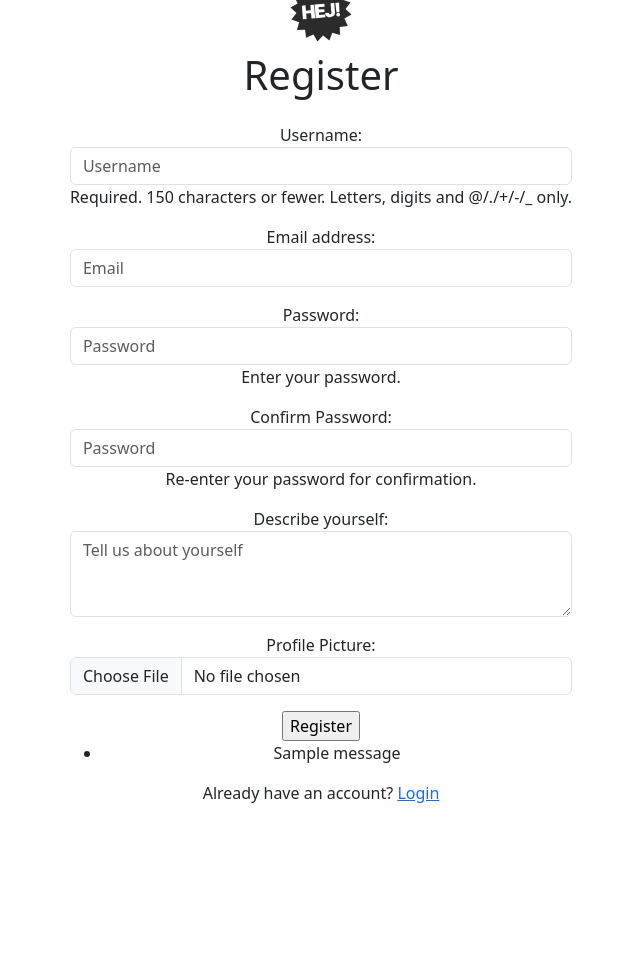
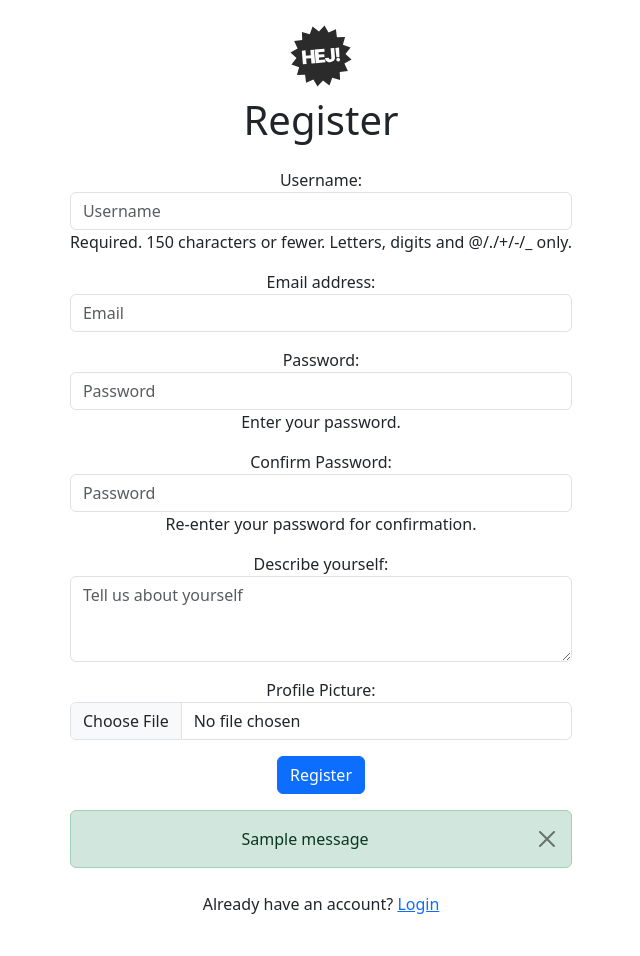
Before and after one commit to Noragiri/Lexicon_Group_3_SMS, a Django app: page /register/ in a window 1280 px wide. Shown: the whole page, without its empty margins (319-959 px from the left). Before the commit the page ends 803 px from the top, so only its background shows below. Run offline with Django 5.2, Linux system fonts and the light colour scheme; tables that the repository leaves empty hold one stand-in row (values such as "Sample post"); one stand-in notice (Sample message) is shown.

Commit message:
45: styling login and registration

```diff
--- a/hej/templates/social-app/registration.html
+++ b/hej/templates/social-app/registration.html
@@ -2,24 +2,27 @@
 <h1>Thank you for registering!</h1>
 {% else %}
 
-<div class="container-fluid vh-100 d-flex justify-content-center align-items-center">
+<div class="container-fluid min-vh-100 d-flex justify-content-center align-items-center p-4">
 	<div class="row">
 		<div class="col text-center">
 			<img src="{% static 'img/hej-logo.svg' %}" alt="Hej!" width="64" height="64" class="mb-2" />
 			<h1 class="mb-4">Register</h1>
 			<form enctype="multipart/form-data" method="POST">
 				{% csrf_token %} {{ user_form.as_p }} {{ profile_form.as_p }}
-				<input type="submit" value="Register" />
+				<input type="submit" value="Register" class="btn btn-primary" />
 			</form>
 			{% if messages %}
-			<ul>
+			<div class="mt-3">
 				{% for message in messages %}
-				<li>{{ message }}</li>
+				<div class="alert alert-{{ message.tags }} alert-dismissible fade show" role="alert">
+					{{ message }}
+					<button type="button" class="btn-close" data-bs-dismiss="alert" aria-label="Close"></button>
+				</div>
 				{% endfor %}
-			</ul>
+			</div>
 			{% endif %}
 
-			<p>Already have an account? <a href="{% url 'social_app:login' %}">Login</a></p>
+			<p class="mt-4">Already have an account? <a href="{% url 'social_app:login' %}">Login</a></p>
 		</div>
 	</div>
 </div>
```
Also changed, not shown: hej/templates/social-app/login.html (+8 -5 lines).
